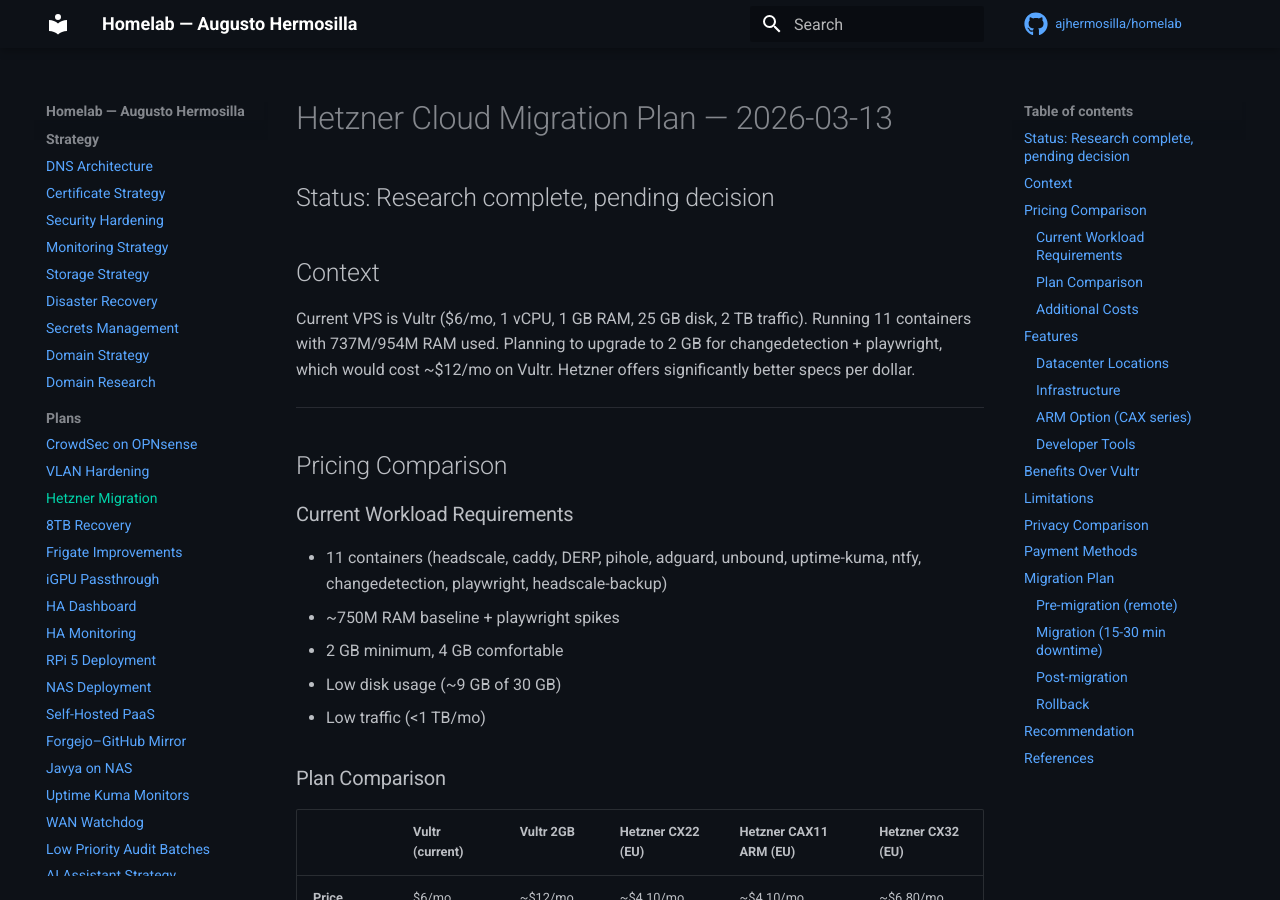
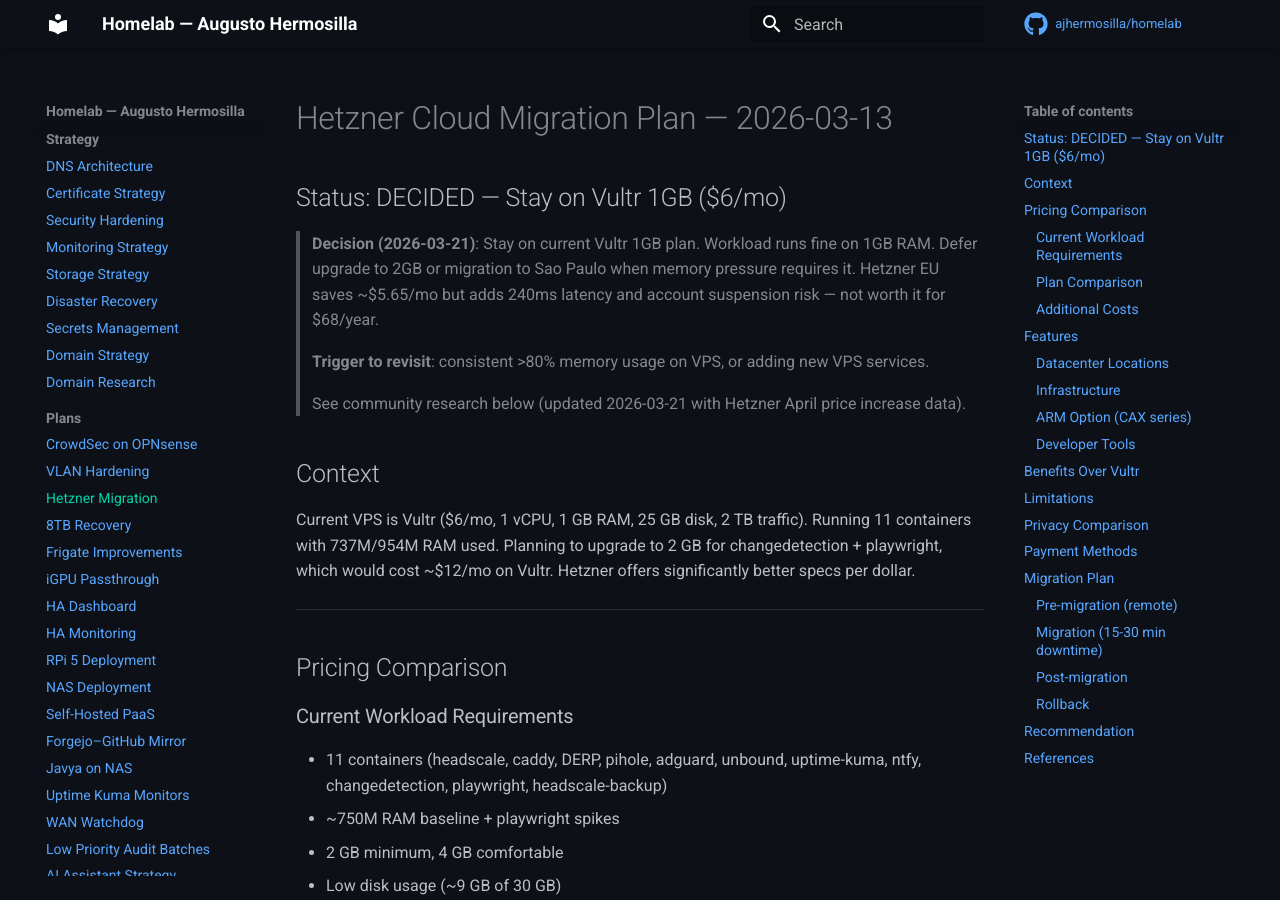
Before and after one commit to ajhermosilla/homelab, an MkDocs documentation site: the page built from docs/plans/hetzner-migration-2026-03-13.md, in a window 1280 px wide and 900 px high. Built offline with MkDocs 1.6.1 and Material for MkDocs 9.7.7, drawn with Linux system fonts in a browser that asks for light colours; comment, search, counter and statistics services are not loaded.

Commit message:
docs: close Hetzner vs Vultr decision — stay on Vultr 1GB
Stay on current Vultr 1GB ($6/mo). Workload runs fine, no memory
pressure. Defer upgrade to 2GB or Sao Paulo migration when needed.
Hetzner EU savings ($68/yr) not worth 240ms latency + suspension risk.

Co-Authored-By: Claude Opus 4.6 (1M context) <noreply@anthropic.com>

```diff
--- a/docs/plans/hetzner-migration-2026-03-13.md
+++ b/docs/plans/hetzner-migration-2026-03-13.md
@@ -1,6 +1,12 @@
 # Hetzner Cloud Migration Plan — 2026-03-13
 
-## Status: Research complete, pending decision
+## Status: DECIDED — Stay on Vultr 1GB ($6/mo)
+
+> **Decision (2026-03-21)**: Stay on current Vultr 1GB plan. Workload runs fine on 1GB RAM. Defer upgrade to 2GB or migration to Sao Paulo when memory pressure requires it. Hetzner EU saves ~$5.65/mo but adds 240ms latency and account suspension risk — not worth it for $68/year.
+>
+> **Trigger to revisit**: consistent >80% memory usage on VPS, or adding new VPS services.
+>
+> See community research below (updated 2026-03-21 with Hetzner April price increase data).
 
 ## Context
 
```
